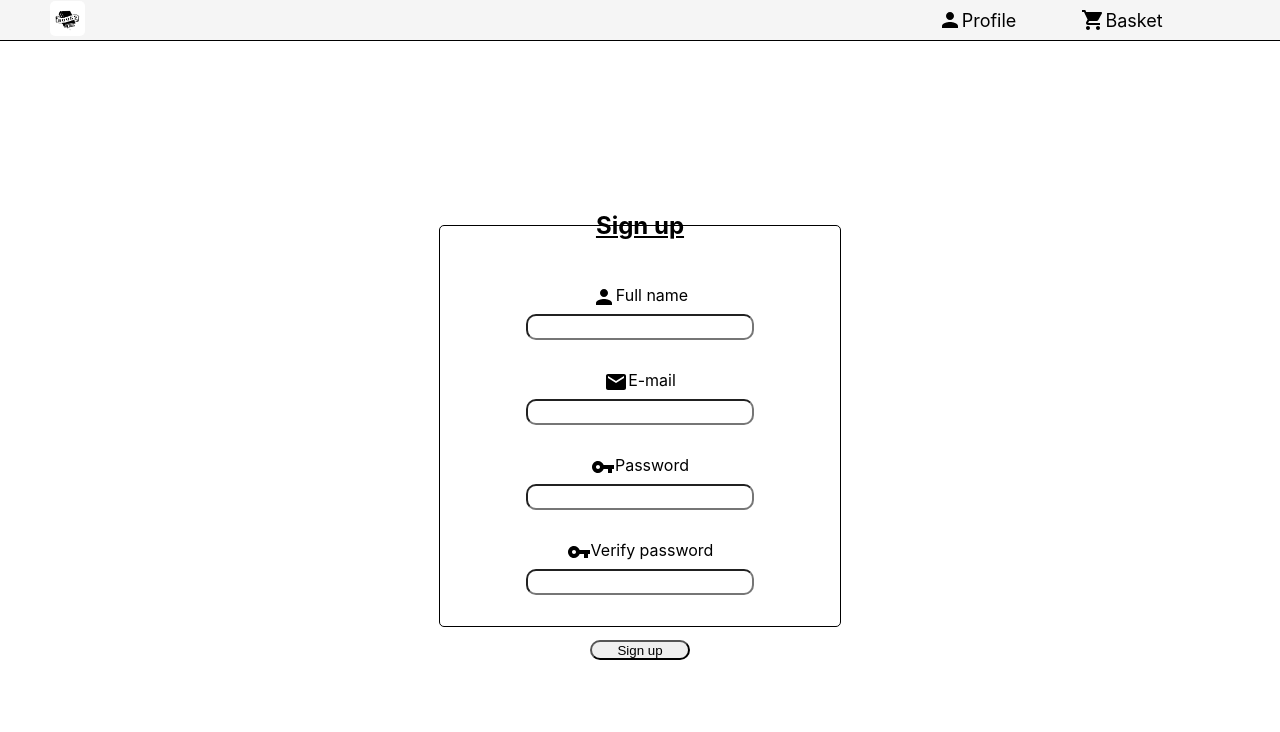
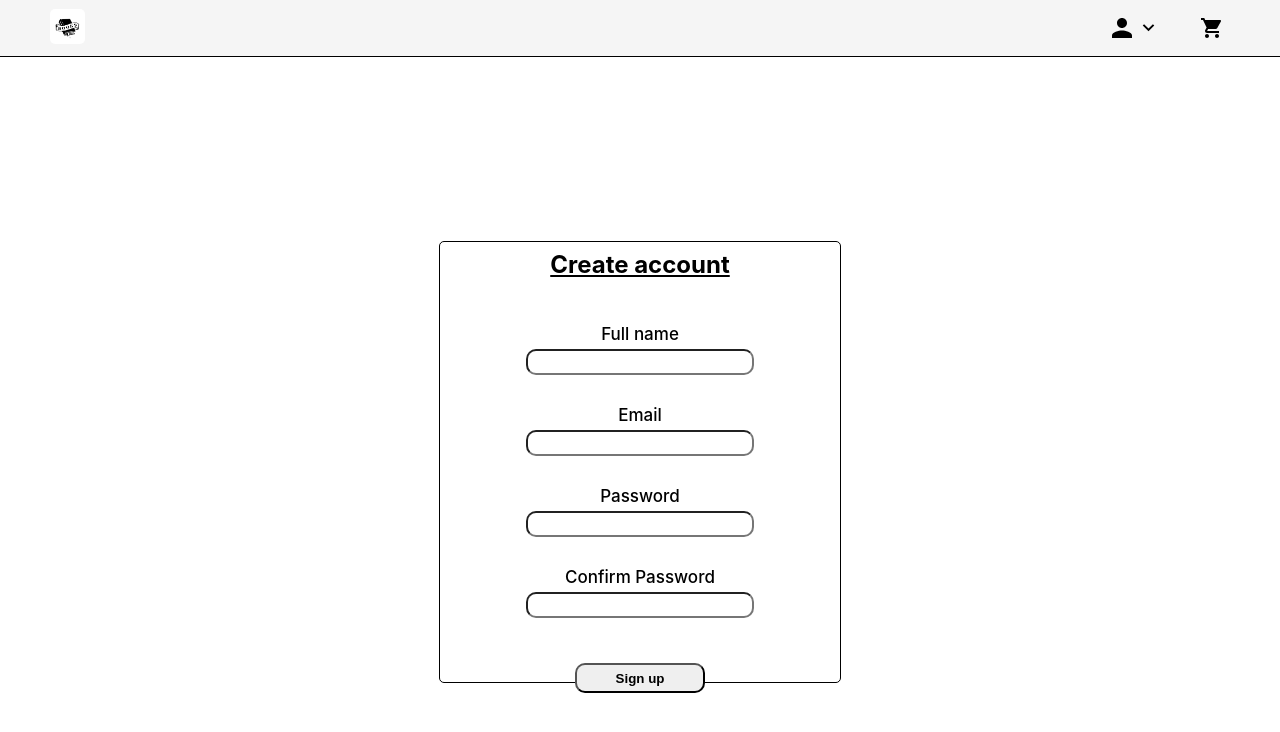
Before and after one commit to DeeaMG/Online-Library-React, a React (Create React App) app: page /sign-up in a window 1280 px wide. Shown: the top 732 px of the page. Built offline with nearby package versions, Linux system fonts and the light colour scheme.

Commit message:
Update Navbar-frst.js, Log-in.js
- After log in, created session for user with localStorage.
- Changes in Navbar-frst to show when logged in: profile, orders and log out; and when not logged in to show: sign in and create account options.

```diff
--- a/src/App.js
+++ b/src/App.js
@@ -1,12 +1,14 @@
 import './App.scss';
 import React, { Component } from "react";
+import {BrowserRouter as Router, Route} from "react-router-dom";
 import NavbarFrst from "./Navbar/Navbar-frst";
 import LogIn from "./LogIn-SignUp/Log-In";
 import SignUp from "./LogIn-SignUp/Sign-up";
 import Home from "./Home/Home";
 import CosCumparaturi from "./Cos-Cumparaturi/Cos-Cumparaturi";
 import Contact from "./Contact/Contact";
-import {BrowserRouter as Router, Route} from "react-router-dom";
+import Profile from './Profile/Profile';
+import Orders from './Orders/Orders';
 
 
 class App extends Component
@@ -23,6 +25,9 @@ class App extends Component
 						<Route path={'/sign-up'} component={SignUp}/>
 						<Route path={'/coș-cumpărături'} component={CosCumparaturi}/>
 						<Route path={'/contact'} component={Contact}/>
+						<Route path={'/profile'} component={Profile}/>
+						<Route path={'/orders'} component={Orders}/>
+
 					</div>
 				</div>
 			</Router>
--- a/src/LogIn-SignUp/Log-In.js
+++ b/src/LogIn-SignUp/Log-In.js
@@ -1,7 +1,5 @@
 import React, { Component } from "react";
 import "./Log-In.scss";
-import EmailIcon from '@material-ui/icons/Email';
-import VpnKeyIcon from '@material-ui/icons/VpnKey';
 import axios from 'axios';
 
 
@@ -16,8 +14,9 @@ class LogIn extends Component
 			pass: '',
 		}
 
-		sessionStorage['username'] = '';
-		sessionStorage['userEmail'] = '';
+		localStorage['userID'] 		= '';
+		localStorage['username'] 	= '';
+		localStorage['userEmail'] 	= '';
 	}
 
 	getEmail = (event) =>
@@ -59,10 +58,10 @@ class LogIn extends Component
 		sessionStorage['errEmailLogIn'] = 'We cannot find an account with that email address';
 
 		// Password error
-		sessionStorage['errPassLogIn'] = 'Your password is incorrect';
+		sessionStorage['errPassLogIn'] 	= 'Your password is incorrect';
 
 		// Empty fields
-		sessionStorage['errNoInputs'] = 'Enter your email and password';
+		sessionStorage['errNoInputs'] 	= 'Enter your email and password';
 
 		if(email && pass)
 		{
@@ -92,6 +91,10 @@ class LogIn extends Component
 							incorrectEmail.innerHTML = '';
 							incorrectPass.innerHTML = '';
 
+							localStorage['userID'] 	= response.data[i]._id;
+							localStorage['username'] 	= response.data[i].username;
+							localStorage['userEmail'] = response.data[i].email;
+
 							window.location = '/';
 						}
 					})
@@ -108,15 +111,15 @@ class LogIn extends Component
 		return (
 			<div className='logare'>
 				<form className="cont" onSubmit={this.onSubmit}>
-					<h2>Log in</h2>
+					<h2>Sign-In</h2>
 					<p className={'incorrectMsg customMargin'} id={'noInputs'}>{sessionStorage['errNoInputs']}</p>
 
 					<div className={'input-box'}>
-						<label><EmailIcon/>E-mail</label>
+						<label>Email</label>
 						<input type={'email'} onChange={this.getEmail} className={'inputs'}/>
 						<p className={'incorrectMsg'} id={'incorrectMsgEmail'}>{sessionStorage['errMailLogIn']}</p>
 
-						<label><VpnKeyIcon/>Password</label>
+						<label>Password</label>
 						<input type={'password'} onChange={this.getPass} className={'inputs'}/>
 						<p className={'incorrectMsg customMargin'} id={'incorrectMsgPass'}>{sessionStorage['errPassLogIn']}</p>
 
--- a/src/LogIn-SignUp/Log-In.scss
+++ b/src/LogIn-SignUp/Log-In.scss
@@ -12,7 +12,7 @@
 	justify-content: center;
 	align-items: center;
 	width: 50vh;
-	height: 50vh;
+	height: 55vh;
 	border: 1px solid black;
 	border-radius: 5px;
 	margin: 23vh auto 0 auto;
@@ -29,6 +29,8 @@
 		label {
 			display: flex;
 			margin-top: 5px;
+			font-size: 17px;
+			font-weight: 500;
 		}
 
 		input {
@@ -45,9 +47,11 @@
 		}
 
 		.submit {
-			width: 100px;
+			width: 130px;
+			height: 30px;
 			margin-top: 5px;
 			border-radius: 10px;
+			font-weight: 600;
 		}
 
 		.inputs {
--- a/src/LogIn-SignUp/Sign-up.js
+++ b/src/LogIn-SignUp/Sign-up.js
@@ -1,9 +1,6 @@
 import React, { Component } from "react";
 import './Log-In.scss';
 import './Log-In';
-import EmailIcon from "@material-ui/icons/Email";
-import VpnKeyIcon from "@material-ui/icons/VpnKey";
-import PersonIcon from '@material-ui/icons/Person';
 import axios from 'axios';
 import LogIn from "./Log-In";
 
@@ -155,22 +152,22 @@ class SignUp extends Component
 		return (
 		<div className={'creare-cont'}>
 			<form className={'cont'} onSubmit={this.onSubmit}>
-				<h2 className={'customMargin'}>Sign up</h2>
+				<h2 className={'customMargin'}>Create account</h2>
 
 				<div className={'input-box'}>
-					<label><PersonIcon/>Full name</label>
+					<label>Full name</label>
 					<input type={'text'} onChange={this.addName} className={'inputs'}/>
 					<p className={'incorrectMsg'} id={'incorrectMsgName'}>{sessionStorage['errMsgNameSgUp']}</p>
 
-					<label><EmailIcon/>E-mail</label>
+					<label>Email</label>
 					<input type={'email'} onChange={this.addEmail} className={'inputs'}/>
 					<p className={'incorrectMsg'} id={'incorrectMsgEmail'}>{sessionStorage['errMsgEmailSgUp']}</p>
 
-					<label><VpnKeyIcon/>Password</label>
+					<label>Password</label>
 					<input type={'password'} onChange={this.addPass} className={'inputs'}/>
 					<p className={'incorrectMsg'} id={'incorrectMsgPass'}>{sessionStorage['errMsgPassSgUp']}</p>
 
-					<label><VpnKeyIcon/>Verify password</label>
+					<label>Confirm Password</label>
 					<input type={'password'} onChange={this.verifyPass} className={'inputs customMargin'}/>
 
 					<input type='submit' value={'Sign up'} className={'submit'}/>
--- a/src/Navbar/Navbar-frst.js
+++ b/src/Navbar/Navbar-frst.js
@@ -4,10 +4,53 @@ import ShoppingCartIcon from '@material-ui/icons/ShoppingCart';
 import PersonIcon from '@material-ui/icons/Person';
 import logo from '../images/logo.gif'
 import {BrowserRouter as Router, NavLink} from "react-router-dom";
+import ExpandMoreIcon from '@material-ui/icons/ExpandMore';
 
 
 class NavbarFrst extends Component
 {
+	logOut = () =>
+	{
+		console.log('LOGGED OUT!');
+		localStorage['userID'] 		= '';
+		localStorage['username'] 	= '';
+		localStorage['userEmail'] 	= '';
+	}
+
+	dropdownAuth = () =>
+	{
+		console.log('------------------USER DATA------------------');
+		console.log('userID: ', localStorage['userID']);
+		console.log('username: ', localStorage['username']);
+		console.log('userEmail: ', localStorage['userEmail']);
+		console.log('----------------END USER DATA----------------');
+
+
+		if(localStorage['userID'])
+		{
+			console.log('localStorage NOT EMPTY!');
+			return (
+				<div className={'dropdownMenu'}>
+					<div className={'trDropdown'}></div>
+					<div className={'auth-creare'}><NavLink to={'/profile'} className={'text'}>&nbsp;&nbsp;Profile</NavLink></div>
+					<div className={'auth-creare'}><NavLink to={'/orders'} className={'text'}>&nbsp;&nbsp;Orders</NavLink></div>
+					<button className={'auth-creare'} onClick={() => this.logOut()}><NavLink to={'/'} className={'text'}>&nbsp;&nbsp;Log&nbsp;out</NavLink></button>
+				</div>
+			);
+		}
+		else
+		{
+			console.log('localStorage EMPTY!');
+			return (
+				<div className={'dropdownMenu'}>
+					<div className={'trDropdown'}></div>
+					<div className={'auth-creare'}><NavLink to={'/log-in'} className={'text'}>&nbsp;&nbsp;Sign in</NavLink></div>
+					<div className={'auth-creare'}><NavLink to={'/sign-up'} className={'text'}>&nbsp;&nbsp;Create&nbsp;account</NavLink></div>
+				</div>
+			);
+		}
+	}
+
 	render()
 	{
 		return (
@@ -17,13 +60,10 @@ class NavbarFrst extends Component
 					<div className={'navbar-logo'}><NavLink exact to={'/'}><img src={logo} alt={'Not found'} className={'logo-pic'}/></NavLink></div>
 					<div className={'navbar-pages'}>
 						<div className={'profile'}>
-							<div className={'title'}><PersonIcon/>Profile</div>
-							<div className={'cont'}>
-								<div className={'auth-creare'}><NavLink to={'/log-in'}>&nbsp;&nbsp;Log in</NavLink></div>
-								<div className={'auth-creare'}><NavLink to={'/sign-up'}>&nbsp;&nbsp;Sign&nbsp;up</NavLink></div>
-							</div>
+							<div className={'title'}><PersonIcon className={'profileIco'}/><ExpandMoreIcon className={'expandMore'}/></div>
+							{this.dropdownAuth()}
 						</div>
-						<NavLink to={'/coș-cumpărături'} className={'cos-cumparaturi'}><ShoppingCartIcon/>Basket</NavLink>
+						<NavLink to={'/coș-cumpărături'} className={'cos-cumparaturi'}><ShoppingCartIcon/></NavLink>
 					</div>
 				</div>
 			</div>
--- a/src/Navbar/Navbar-frst.scss
+++ b/src/Navbar/Navbar-frst.scss
@@ -13,7 +13,7 @@ a {
 .navbar-first {
 	display: flex;
 	background-color: whitesmoke;
-	height: 5vh;
+	height: 7vh;
 	border-bottom: map-get($colors, border);
 
 	.navbar-logo {
@@ -35,7 +35,7 @@ a {
 		height: 100%;
 
 		a {
-			margin-right: 60px;
+			// margin-right: 60px;
 			display: flex;
 			align-self: center;
 			font-size: 18px;
@@ -43,60 +43,85 @@ a {
 
 		.profile {
 			position: relative;
-			display: inline-block;
+			display: flex;
 			align-self: center;
+			justify-content: center;
+			width: 60px;
+			height: 80%;
+			margin-right: 3vh;
+			cursor: pointer;
+
+			.dropdownMenu {
+				display: none;
+				position: absolute;
+				width: 18vh;
+				height: 8.5vh;
+				background-color:  #b4b4b4;
+				// border: 0.5pt solid #9c9c9c;
+				border-radius: 5px;
+				top: 4px;
+				left: -8.1vh;
+				margin-top: 4.5vh;
+				padding-bottom: 1vh;
+
+				.trDropdown {
+					position: absolute;
+					top: -1.1vh;
+					left: 12vh;
+					width: 0;
+					height: 0;
+					border-left: 10px solid #00000000;
+					border-right: 10px solid transparent;
+					border-bottom: 10px solid #b4b4b4;
+				}
+
+				.auth-creare {
+					align-self: center;
+					height: 4vh;
+					width: 90%;
+					border: 0.1vh solid whitesmoke;
+					border-radius: 5px;
+					margin-top: 1vh;
+
+					.text {
+						justify-content: center;
+					}
+				}
+
+				.auth-creare:hover {
+					background-color:  whitesmoke;
+
+				}
+			}
 
 			.title {
 				display: flex;
-				padding-right: 60px;
-				font-size: 18px;
-				width: 60px;
-				height: 4vh;
+				font-size: 20px;
 				justify-content: center;
 				align-items: center;
-				text-align: center;
-			}
 
-			.cont {
-				display: none;
-				position: absolute;
-				text-align: center;
-				justify-content: center;
-				align-items: center;
-				width: 18vh;
-				height: 5.1vh;
-				background-color: whitesmoke;
-				border-radius: 4px;
-				top: 0;
-				left: 45px;
-				margin-top: 4.5vh;
+				.profileIco {
+					font-size: 30px;
+				}
 
-				.auth-creare {
-					height: 50%;
-					border-radius: 5px;
+				.expandMore {
+					font-size: 23px;
 				}
-			}
-
-			.title:hover {
-				cursor: pointer;
-			}
-
-			.auth-creare:hover {
-				background-color: rgba(128, 128, 128, 0.1);
 			}
 		}
 
 		.profile:hover {
 			background-color: rgb(223, 222, 222);
-			border-radius: 30px;
+			border-radius: 60px;
 
-			.cont {
-				display: block;
+			.dropdownMenu {
+				display: flex;
+				flex-direction: column;
 			}
 		}
 
 		.cos-cumparaturi {
-			width: 110px;
+			width: 50px;
 			height: 80%;
 			align-items: center;
 			justify-content: center;
--- a/src/Navbar/Navbar-secnd.js
+++ b/src/Navbar/Navbar-secnd.js
@@ -21,7 +21,7 @@ class NavbarSecnd extends Component
 							<div className={'produse-continut'} id={'continut'}> </div>
 						</div>
 					</div>
-					<div className={'contact'}><NavLink to={'/contact'}><HelpIcon className={'help-icon'}/>Contact</NavLink></div>
+					{/* <div className={'contact'}><NavLink to={'/contact'}><HelpIcon className={'help-icon'}/>Contact</NavLink></div> */}
 				</div>
 			</div>
 		</Router>
--- /dev/null
+++ b/src/Orders/Orders.js
@@ -0,0 +1,17 @@
+import React, { Component } from "react";
+import NavbarSecnd from "../Navbar/Navbar-secnd";
+
+
+class Orders extends Component
+{
+	render()
+	{
+		return (
+			<div className="app">
+				<NavbarSecnd/>
+			</div>
+		);
+	}
+}
+
+export default Orders;
--- /dev/null
+++ b/src/Profile/Profile.js
@@ -0,0 +1,17 @@
+import React, { Component } from "react";
+import NavbarSecnd from "../Navbar/Navbar-secnd";
+
+
+class Profile extends Component
+{
+	render()
+	{
+		return (
+			<div className="app">
+				<NavbarSecnd/>
+			</div>
+		);
+	}
+}
+
+export default Profile;
```
Also changed, not shown: src/Navbar/Navbar-secnd.scss (+16 -15 lines), src/Orders/Orders.scss (added), src/Profile/Profile.scss (added), 1 other file (tests, documents, lock files or other folders).
